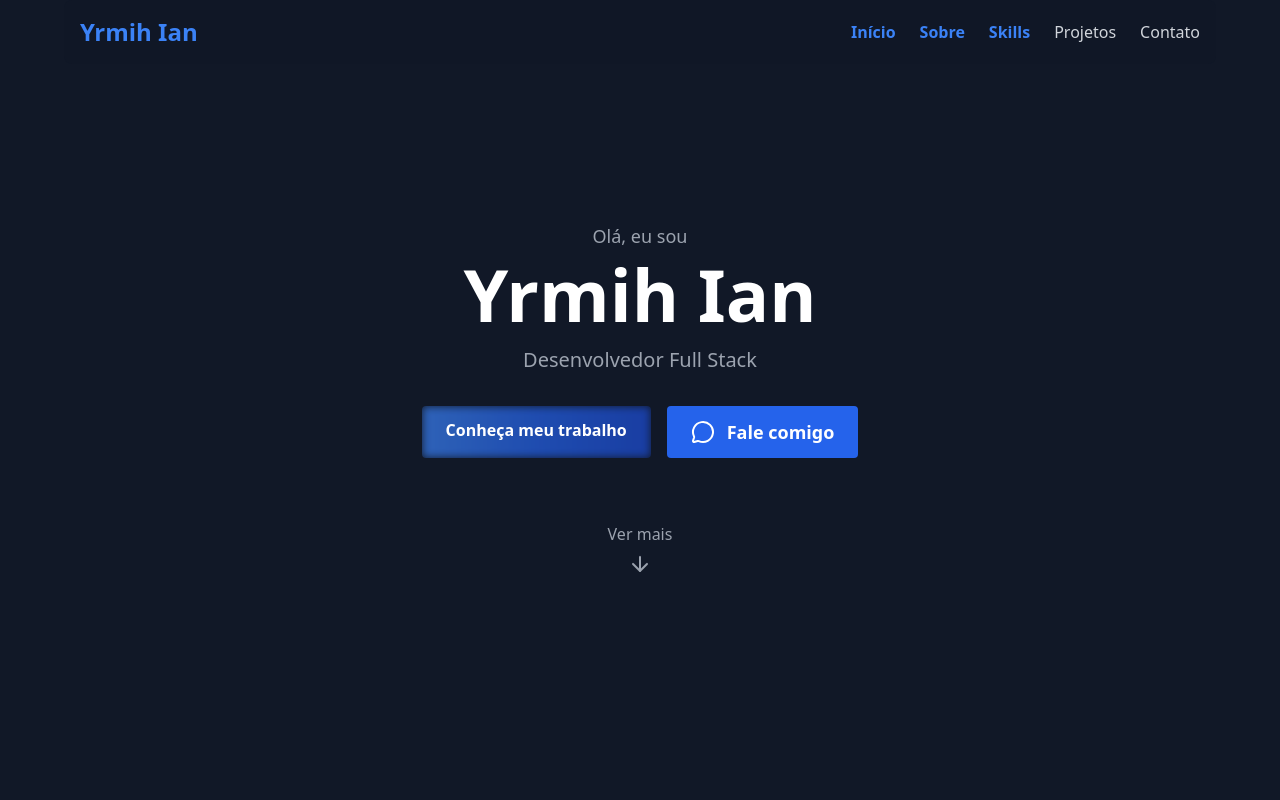
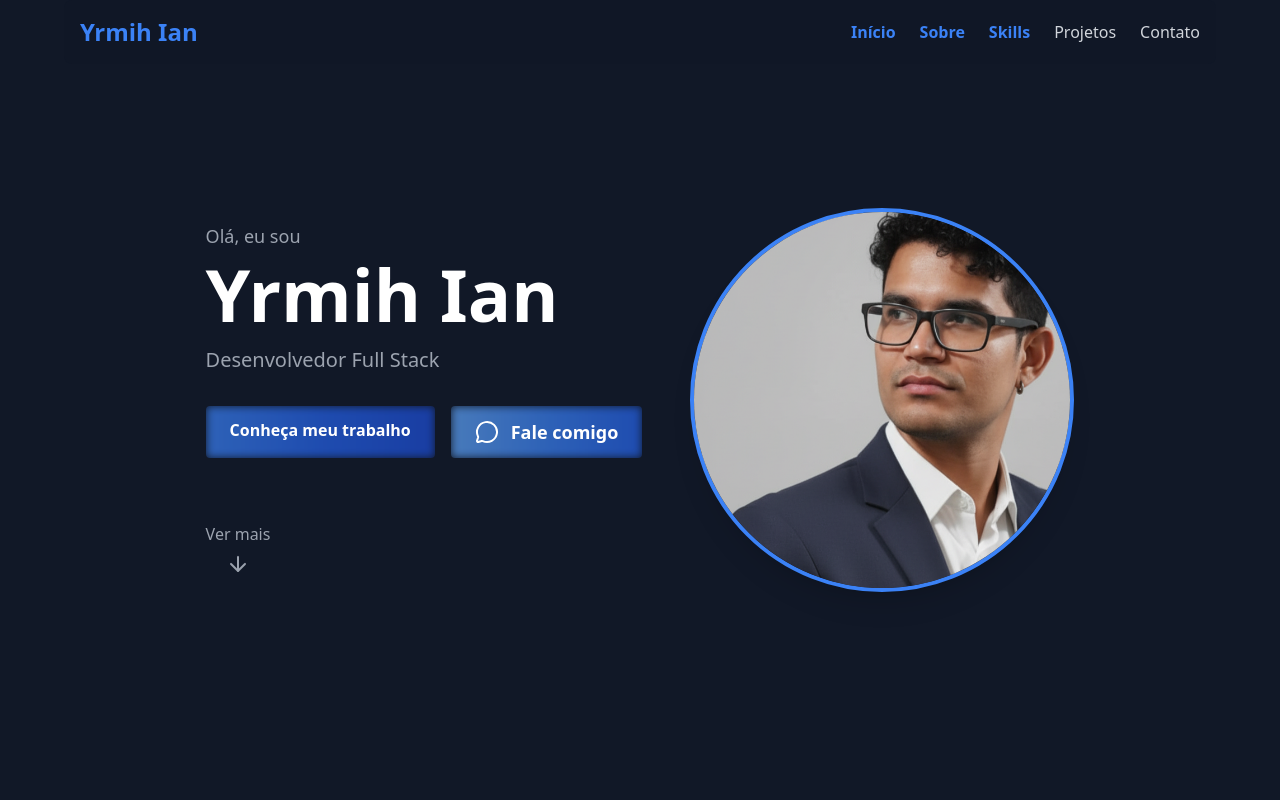
Before and after one commit to Yrmih/portfolio-web, a Next.js app: page / in a window 1280 px wide. Shown: the top 800 px of the page. Built offline with nearby package versions, Linux system fonts and the light colour scheme.

Commit message:
feat: adicionar imagem e melhorar estrutura do componente Hero

```diff
--- a/src/sections/Hero.tsx
+++ b/src/sections/Hero.tsx
@@ -2,18 +2,28 @@
 
 import { ArrowDown, MessageCircle } from "lucide-react";
 import { motion } from "framer-motion";
+import Image from "next/image";
+import myPhoto from "@/public/img/me.png";
 
 export default function Hero() {
   return (
     <section
       id="home"
-      className="min-h-screen flex flex-col justify-center items-center bg-gray-900 text-white px-4"
+      className="min-h-screen flex flex-col md:flex-row justify-center items-center bg-gray-900 text-white px-4 md:px-16 gap-12"
+    >
+      {/* Lado do texto e botões */}
+      <motion.div
+        className="flex flex-col justify-center items-start max-w-lg"
+        initial={{ opacity: 0, x: -50 }}
+        animate={{ opacity: 1, x: 0 }}
+        transition={{ duration: 0.8 }}
       >
         <p className="text-lg text-gray-400 mb-2">Olá, eu sou</p>
         <h1 className="text-6xl md:text-7xl font-bold mb-4">Yrmih Ian</h1>
         <p className="text-xl text-gray-400 mb-8">Desenvolvedor Full Stack</p>
 
         <div className="flex flex-col md:flex-row gap-4 mb-16">
+          {/* Conheça meu trabalho */}
           <a
             href="#portfolio"
             className="relative px-6 py-3 rounded overflow-hidden group font-semibold text-white"
@@ -22,17 +32,17 @@ export default function Hero() {
             <span className="relative z-10">Conheça meu trabalho</span>
           </a>
 
-        <motion.a
+          {/* Fale comigo */}
+          <a
             href="#contact"
-          className="relative flex items-center gap-3 px-6 py-3 rounded bg-blue-600 hover:bg-blue-700 transition"
-          whileHover={{ scale: 1.05 }}
-          whileTap={{ scale: 0.95 }}
+            className="relative flex items-center gap-3 px-6 py-3 rounded overflow-hidden group font-semibold text-white"
           >
-          <MessageCircle className="w-6 h-6 text-white" />
-          <span className="text-lg font-semibold text-white">
+            <span className="absolute inset-0 bg-gradient-to-r from-blue-400 via-blue-500 to-blue-600 opacity-70 group-hover:opacity-100 transition-opacity blur-sm"></span>
+            <MessageCircle className="relative z-10 w-6 h-6 text-white" />
+            <span className="relative z-10 text-lg font-semibold">
               Fale comigo
             </span>
-        </motion.a>
+          </a>
         </div>
 
         <a
@@ -42,6 +52,31 @@ export default function Hero() {
           Ver mais
           <ArrowDown className="animate-bounce mt-2" size={24} />
         </a>
+      </motion.div>
+
+      {/* Lado da foto com animação e hover */}
+      <motion.div
+        className="flex justify-center items-center"
+        initial={{ opacity: 0, x: 50 }}
+        animate={{ opacity: 1, x: 0 }}
+        transition={{ duration: 0.8, delay: 0.2 }}
+      >
+        <motion.div
+          whileHover={{
+            scale: 1.05,
+            boxShadow: "0 0 40px rgba(59, 130, 246, 0.5)",
+          }}
+          className="w-72 h-72 md:w-96 md:h-96 rounded-full overflow-hidden border-4 border-blue-500 shadow-xl transition-shadow relative"
+        >
+          <Image
+            src="/img/me.png"
+            alt="Yrmih Ian"
+            width={384}
+            height={384}
+            className="object-cover w-full h-full"
+          />
+        </motion.div>
+      </motion.div>
     </section>
   );
 }
```
Also changed, not shown: public/img/me.png (added). Lines whose indentation alone changed are shown as unchanged.
